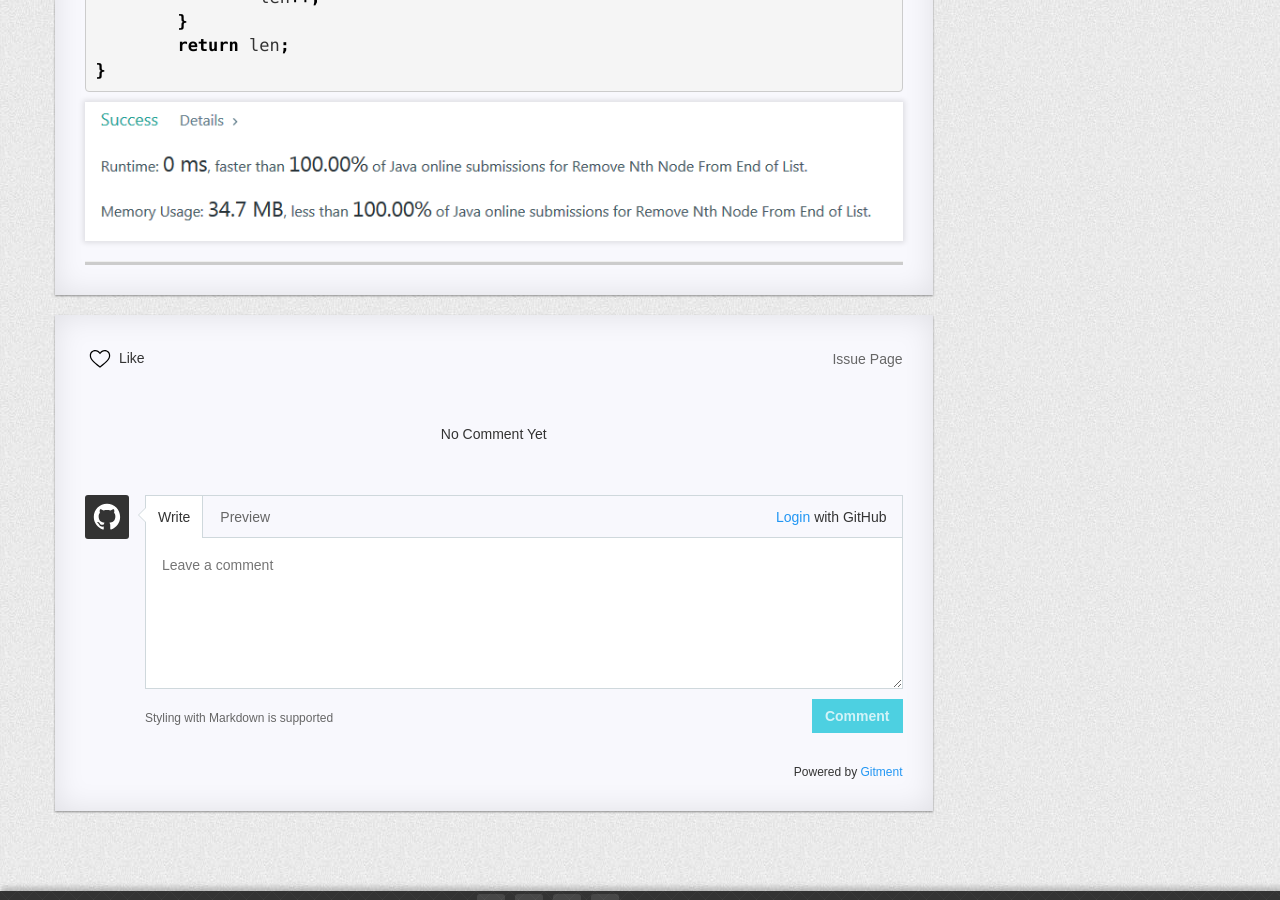
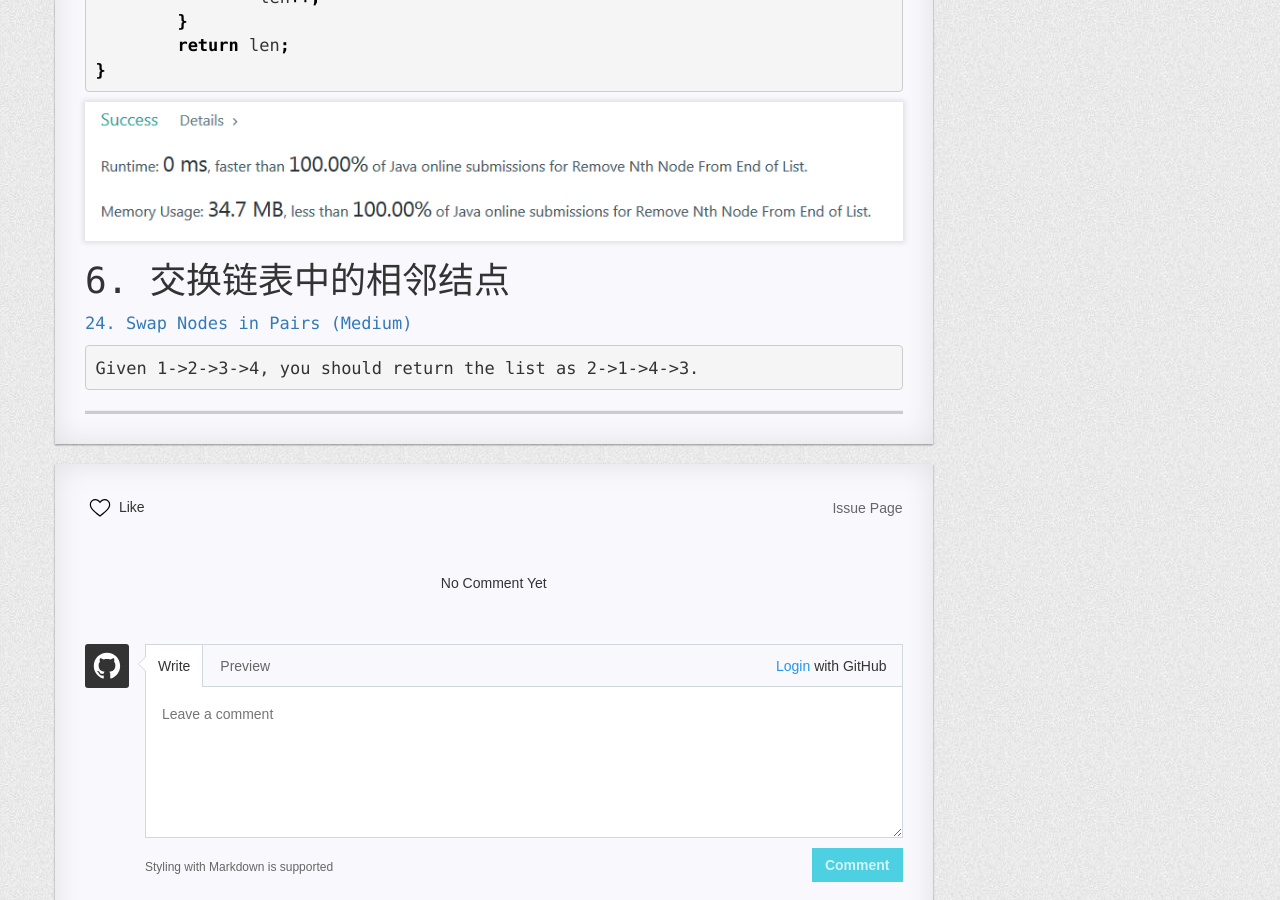
Before and after one commit to FrankdeBoers/blog, a Jekyll site: the page built from _posts/2019-08-15-LeetCode解题笔记：链表主题.md, in a window 1280 px wide and 900 px high, scrolled down 7373 px. Built offline with Jekyll 4.4.1, drawn with Linux system fonts in a browser that asks for light colours; nearby versions of some CDN libraries; a style sheet for code colours, icons or effects is not loaded.

Commit message:
Update 2019-08-15-LeetCode解题笔记：链表主题.md

````diff
--- a/_posts/2019-08-15-LeetCode解题笔记：链表主题.md
+++ b/_posts/2019-08-15-LeetCode解题笔记：链表主题.md
@@ -300,3 +300,12 @@ private int getNodeLength(ListNode head) {
 }
 ```
 ![删除倒数第n个节点](https://raw.githubusercontent.com/FrankdeBoers/blog/master/static/img/%E5%88%A0%E9%99%A4%E5%80%92%E6%95%B0%E7%AC%ACN%E4%B8%AA%E8%8A%82%E7%82%B9.png)
+
+
+#  6. 交换链表中的相邻结点
+
+[24. Swap Nodes in Pairs (Medium)](https://leetcode.com/problems/swap-nodes-in-pairs/description/)
+
+```html
+Given 1->2->3->4, you should return the list as 2->1->4->3.
+```
````
